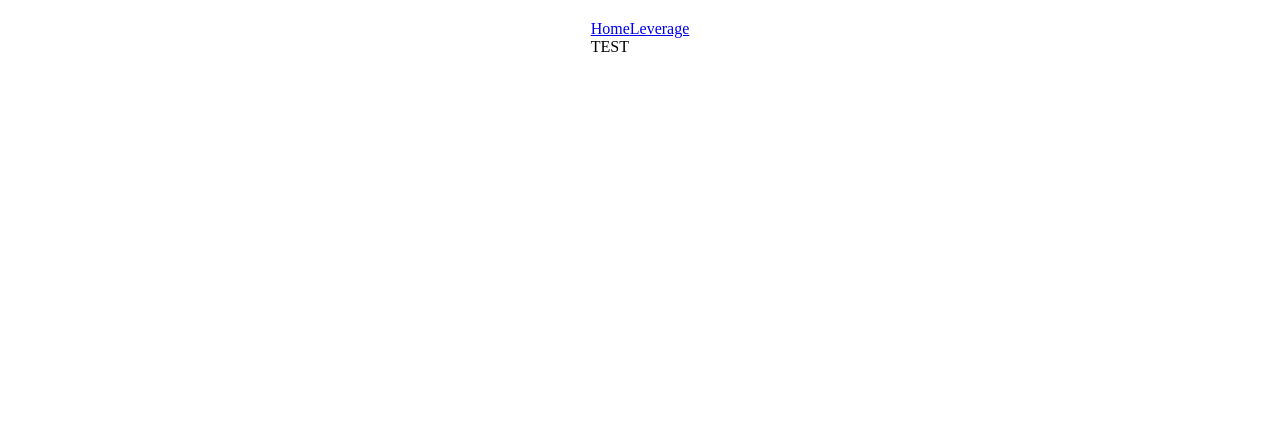
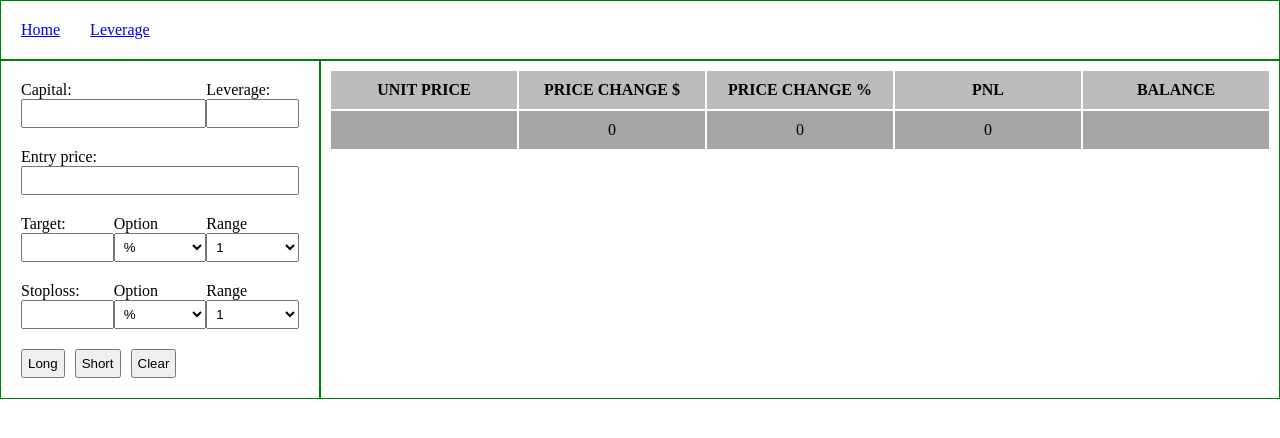
Before and after one commit to bl2408/react-crypto-tools, a React (Vite) app: page /react-crypto-tools/lev in a window 1280 px wide. Shown: the top 438 px of the page. Built offline with nearby package versions, Linux system fonts and the light colour scheme.

Commit message:
Leverage section created

```diff
--- a/index.html
+++ b/index.html
@@ -4,7 +4,7 @@
     <meta charset="UTF-8" />
     <link rel="icon" type="image/svg+xml" href="/vite.svg" />
     <meta name="viewport" content="width=device-width, initial-scale=1.0" />
-    <title>Vite + React</title>
+    <title>Crypto tools</title>
   </head>
   <body>
     <div id="root"></div>
--- a/src/App.jsx
+++ b/src/App.jsx
@@ -1,14 +1,12 @@
-import { Link, Route, Switch } from "react-router-dom"
-import Leverage from "./Leverage"
+import { Route, Switch } from "react-router-dom"
+import Leverage from "./Leverage/Leverage"
+import Nav from "./Nav/Nav"
 
 function App() {
 
   return (
     <>
-      <nav>
-        <Link to={"/"}>Home</Link>
-        <Link to={"/lev"}>Leverage</Link>
-      </nav>
+      <Nav />
 
       <Switch>
 
--- a/src/Leverage.jsx
+++ /dev/null
@@ -1,7 +0,0 @@
-export default function Leverage(){
-    return (
-        <>
-            TEST
-        </>
-    );
-}
--- /dev/null
+++ b/src/Leverage/Display.jsx
@@ -0,0 +1,45 @@
+import { styleRows } from "../utils/fns.js"
+
+export default function Display({data}){
+
+    const totalList = [
+        ...styleRows(data.profit, data.calcTarget, "green"),
+        {uPrice: data.entryPrice, priceChange: 0, percentage: 0, balance: data.capital, pnl: 0, style: "start"},
+        ...styleRows(data.loss, data.calcStoploss, "red")
+    ].sort((a,b)=> b.uPrice - a.uPrice);
+
+    console.log(totalList)
+
+    return (
+        <div >
+
+            <div className="display-grid">
+
+                <div className="dg-row">
+                    <div>Unit Price</div>
+                    <div>Price Change $</div>
+                    <div>Price Change %</div>
+                    <div>PNL</div>
+                    <div>Balance</div>
+                </div>
+
+                {totalList.map(item=>{
+                    return (
+                        <div key={item.uPrice} className={`dg-row ${item.style}`}>
+                            <div>{item.uPrice}</div>
+                            <div>{item.priceChange}</div>
+                            <div>{item.percentage}</div>
+                            <div>{item.pnl}</div>
+                            <div>{item.balance}</div>
+                        </div>
+                    )
+                })}
+
+
+
+            </div>
+
+        </div>
+    );
+
+}
--- /dev/null
+++ b/src/Leverage/Form.jsx
@@ -0,0 +1,103 @@
+export default function Form({setValuesObj}){
+
+
+    const handleSubmit =e=>{
+        e.preventDefault();
+
+        const obj = {};
+
+        for(const item of e.target.elements){
+            switch(item.type){
+                case "text":
+                    obj[item.name] = isNaN(parseFloat(item.value)) ? 0 : parseFloat(item.value);
+                    break;
+                case "select-one":
+                    obj[item.name] = item.value
+                    break;
+            }
+        }
+
+        setValuesObj(state=>({...obj}))
+    };
+
+    return (
+
+        <form onSubmit={handleSubmit}>
+            <div id="capital-leverage">
+                <label>
+                    Capital:
+                    <input type="text" name="capital"/>
+                </label>
+
+                <label>
+                    Leverage:
+                    <input type="text" name="leverage"/>
+                </label>
+            </div>
+
+            <label>
+                Entry price:
+                <input type="text" name="entryPrice"/>
+            </label>
+
+            <div className="row3">
+                <label>
+                    Target:
+                    <input type="text" name="target"/>
+                </label>
+                <label>
+                    Option
+                    <select name="targetOptions">
+                        <option value="percentage">%</option>
+                        <option value="addMinusValue">Price +/- $</option>
+                        <option value="pricePerUnit">$ per unit</option>
+                    </select>
+                </label>
+                <label>
+                    Range
+                    <select name="rangeTargetOptions">
+                        <option value="1">1</option>
+                        <option value="2">3</option>
+                        <option value="3">5</option>
+                        <option value="4">7</option>
+                        <option value="5">9</option>
+                    </select>
+                </label>
+            </div>
+
+            <div className="row3">
+                <label>
+                    Stoploss:
+                    <input type="text" name="stoploss"/>
+                </label>
+                <label>
+                    Option
+                    <select name="stoplossOptions">
+                        <option value="percentage">%</option>
+                        <option value="addMinusValue">Price +/- $</option>
+                        <option value="pricePerUnit">$ per unit</option>
+                    </select>
+                </label>
+                <label>
+                    Range
+                    <select name="rangeStoplossOptions">
+                        <option value="1">1</option>
+                        <option value="2">3</option>
+                        <option value="3">5</option>
+                        <option value="4">7</option>
+                        <option value="5">9</option>
+                    </select>
+                </label>
+            </div>
+
+
+
+            <div id="form-buttons">
+                <input type="submit" value="Long" />
+                <input type="submit" value="Short" />
+                <input type="reset" value="Clear" />
+            </div>
+        </form>
+
+    );
+}
--- /dev/null
+++ b/src/Leverage/Leverage.jsx
@@ -0,0 +1,19 @@
+import { useState, useMemo } from "react";
+import { performObjCalcs } from "../utils/fns";
+import Display from "./Display";
+import Form from "./Form";
+import "./index.css"
+
+export default function Leverage(){
+
+    const [ valuesObj, setValuesObj ] = useState({});
+    const calcObj = useMemo(() => performObjCalcs(valuesObj), [valuesObj]);
+
+
+    return (
+        <main>
+            <Form setValuesObj={setValuesObj} />
+            <Display data={calcObj} />
+        </main>
+    );
+}
--- /dev/null
+++ b/src/Leverage/index.css
@@ -0,0 +1,86 @@
+main {
+    display: grid;
+    grid-template-columns: 1fr 3fr;
+}
+
+main > * {
+    border: solid 1px green;
+}
+
+#capital-leverage{
+    display: grid;
+    grid-template-columns: 2fr 1fr;
+}
+
+#capital-leverage input[type="text"]{
+    width: 100%;
+}
+
+.row3{
+    display: grid;
+    grid-template-columns: 1fr 1fr 1fr;
+}
+
+#form-buttons{
+    display: flex;
+    gap: 10px;
+}
+
+label > * {
+    display: block;
+    width: 100%;
+}
+
+
+form{
+    display: flex;
+    flex-direction: column;
+    gap: 20px;
+    padding: 20px;
+    box-sizing: border-box;
+}
+
+.display-grid{
+    display: flex;
+    flex-direction: column;
+    justify-content: center;
+    gap: 2px;
+    padding: 10px;
+    box-sizing: border-box;
+}
+
+.dg-row{
+    display: grid;
+    grid-template-columns: repeat(5, 1fr);
+    gap: 2px;
+}
+
+.dg-row:first-child > *{
+    background-color: rgb(188, 188, 188);
+    font-weight: bold;
+    text-transform: uppercase
+}
+
+.dg-row > * {
+    background-color: rgb(209, 209, 209);
+    padding: 10px;
+    box-sizing: border-box;
+    text-align: center;
+}
+.dg-row.start  > *{
+    background-color: hsl(0, 0%, 65%);
+}
+
+.dg-row.green.target > *{
+    background-color: hsl(120, 100%, 76%);
+}
+.dg-row.red.target  > *{
+    background-color: hsl(0, 100%, 77%);
+}
+
+.dg-row.green.range > *{
+    color: hsl(120, 40%, 30%);
+}
+.dg-row.red.range  > *{
+    color: hsl(0, 40%, 30%);
+}
--- /dev/null
+++ b/src/Nav/Nav.css
@@ -0,0 +1,8 @@
+nav{
+    display: flex;
+    gap: 30px;
+    width: 100%;
+    border: solid 1px green;
+    padding: 20px;
+    box-sizing: border-box;
+}
--- /dev/null
+++ b/src/Nav/Nav.jsx
@@ -0,0 +1,13 @@
+import { Link } from "react-router-dom"
+import './Nav.css'
+
+export default function Nav(){
+
+    return(
+        <nav>
+            <Link to={"/"}>Home</Link>
+            <Link to={"/lev"}>Leverage</Link>
+        </nav>
+    );
+
+}
--- a/src/index.css
+++ b/src/index.css
@@ -1,9 +1,11 @@
 body {
   margin: 0;
-  padding: 20px;
-  display: flex;
-  justify-content: center;
   min-width: 320px;
   min-height: 100vh;
   box-sizing: border-box;
 }
+
+input, select{
+  padding: 5px;
+  box-sizing: border-box;
+}
--- /dev/null
+++ b/src/utils/fns.js
@@ -0,0 +1,94 @@
+
+const calcPercentageOf =(percentageValue, ofValue)=> (percentageValue / 100) * ofValue;
+
+const calcPercentage =(num1, num2)=>Math.round(((num1 / num2) - 1) * 10000 ) / 10000
+
+const calcPNL =(target, units, entry)=>(target * units) - (entry * units);
+
+const createRangeList = (target, units, entry, capital, amt)=>{
+    const percentageTarget = calcPercentage(target, entry)
+    const eachWayPercent = (percentageTarget) / amt;
+    const arr = [];
+    //console.log(percentageTarget)
+    for(let i=1; i <= (amt * 2); i++){
+        const percentage = eachWayPercent * i
+        const uPrice = (percentage * entry) + entry;
+
+        const balance = calcPNL(uPrice, units, entry) + capital
+
+        arr.push({
+            uPrice,
+            priceChange: uPrice - entry,
+            percentage: percentage * 100,
+            balance,
+            pnl: balance - capital
+        });
+
+        if(uPrice < 0){
+            break;
+        }
+    }
+    arr.pop()
+    return arr;
+};
+
+
+const performObjCalcs = (obj)=>{
+    //calculate total capital
+    obj.leveragedCapital = obj.capital * obj.leverage
+
+    //calculate total units
+    obj.totalUnits = obj.leveragedCapital / obj.entryPrice
+
+    switch(obj.targetOptions){
+        case "percentage":
+            obj.calcTarget = obj.entryPrice + calcPercentageOf(obj.target, obj.entryPrice);
+            break;
+        case "addMinusValue":
+            obj.calcTarget = obj.entryPrice + obj.target;
+            break;
+        default :
+            obj.calcTarget = obj.target;
+    }
+    switch(obj.stoplossOptions){
+        case "percentage":
+            obj.calcStoploss = obj.entryPrice - calcPercentageOf(obj.stoploss, obj.entryPrice);
+            break;
+        case "addMinusValue":
+            obj.calcStoploss = obj.entryPrice - obj.stoploss;
+            break;
+        default :
+            obj.calcStoploss = obj.stoploss;
+    }
+
+    //get range options
+    obj.rangeTargetOptions = isNaN(parseFloat(obj.rangeTargetOptions)) ? 0.5 : parseFloat(obj.rangeTargetOptions);
+    obj.rangeStoplossOptions = isNaN(parseFloat(obj.rangeStoplossOptions)) ? 0.5 : parseFloat(obj.rangeStoplossOptions);
+
+
+    //calculate pnl
+    obj.profit = createRangeList(obj.calcTarget, obj.totalUnits, obj.entryPrice, obj.capital, obj.rangeTargetOptions)
+    obj.loss = createRangeList(obj.calcStoploss, obj.totalUnits, obj.entryPrice, obj.capital, obj.rangeStoplossOptions)
+
+    return obj;
+};
+
+
+const styleRows = (data, target, colour)=>{
+
+    return data.map(p=>{
+        let style = colour;
+        console.log()
+        if(p.uPrice === target){
+            style=`${style} target`;
+        }else{
+            style=`${style} range`;
+        }
+        return {...p, style}
+    });
+
+};
+
+
+
+export { performObjCalcs, styleRows }
```
